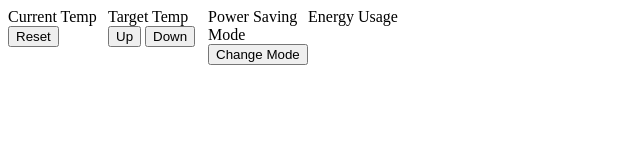
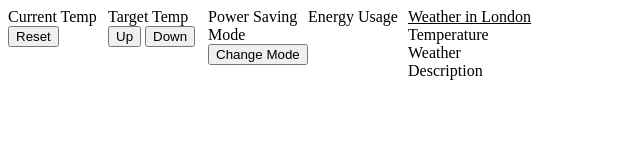
Before and after one commit to louballantyne/thermostat-Fri, a plain HTML site: page thermostat/index.html in a window 1280 px wide. Shown: the whole page, without its empty margins (0-640 px from the left). Drawn offline with Linux system fonts and the light colour scheme; no server answers.

Commit message:
Linked weather API

```diff
--- a/thermostat/index.html
+++ b/thermostat/index.html
@@ -27,6 +27,12 @@
       <div class="grid-meter">Energy Usage</div>
       <span class="dot"></span>
     </div>
+    <div class="grid-item">
+      <u>Weather in London</u>
+      <div class="grid-display" id ="weather-temperature">Temperature</div>
+      <div class="grid-display" id ="weather">Weather</div>
+      <div class="grid-display" id ="weather-desc">Description</div>
+    </div>
   </div>
 
 
--- a/thermostat/jasmine/src/interface.js
+++ b/thermostat/jasmine/src/interface.js
@@ -1,6 +1,16 @@
   $( document ).ready(function() {
    var thermostat = new Thermostat;
    console.log(thermostat);
+
+      $.get("https://api.openweathermap.org/data/2.5/weather?q=London&APPID=7834542aac1b242f5428237df8c9e5c2", function(data){
+          console.log(data)
+          $('#weather-temperature').text(data.main.temp)
+          console.log(data.main.temp)
+          $('#weather').text(data.weather[0].main)
+          console.log(data.weather[0].main)
+          $('#weather-desc').text(data.weather[0].description)
+          console.log(data.weather[0].description)
+           });
 
     $( "#mode" ).click(function( event ) {
       thermostat.changeMode();
@@ -36,4 +46,5 @@
       }
     }
 
+
   });
--- a/thermostat/style.css
+++ b/thermostat/style.css
@@ -1,7 +1,7 @@
 
 .grid-container {
   display: grid;
-  grid-template-columns: 100px 100px 100px 100px;
+  grid-template-columns: 100px 100px 100px 100px 200px;
 }
 
 .dot {
```
Also changed, not shown: 1 other file.
